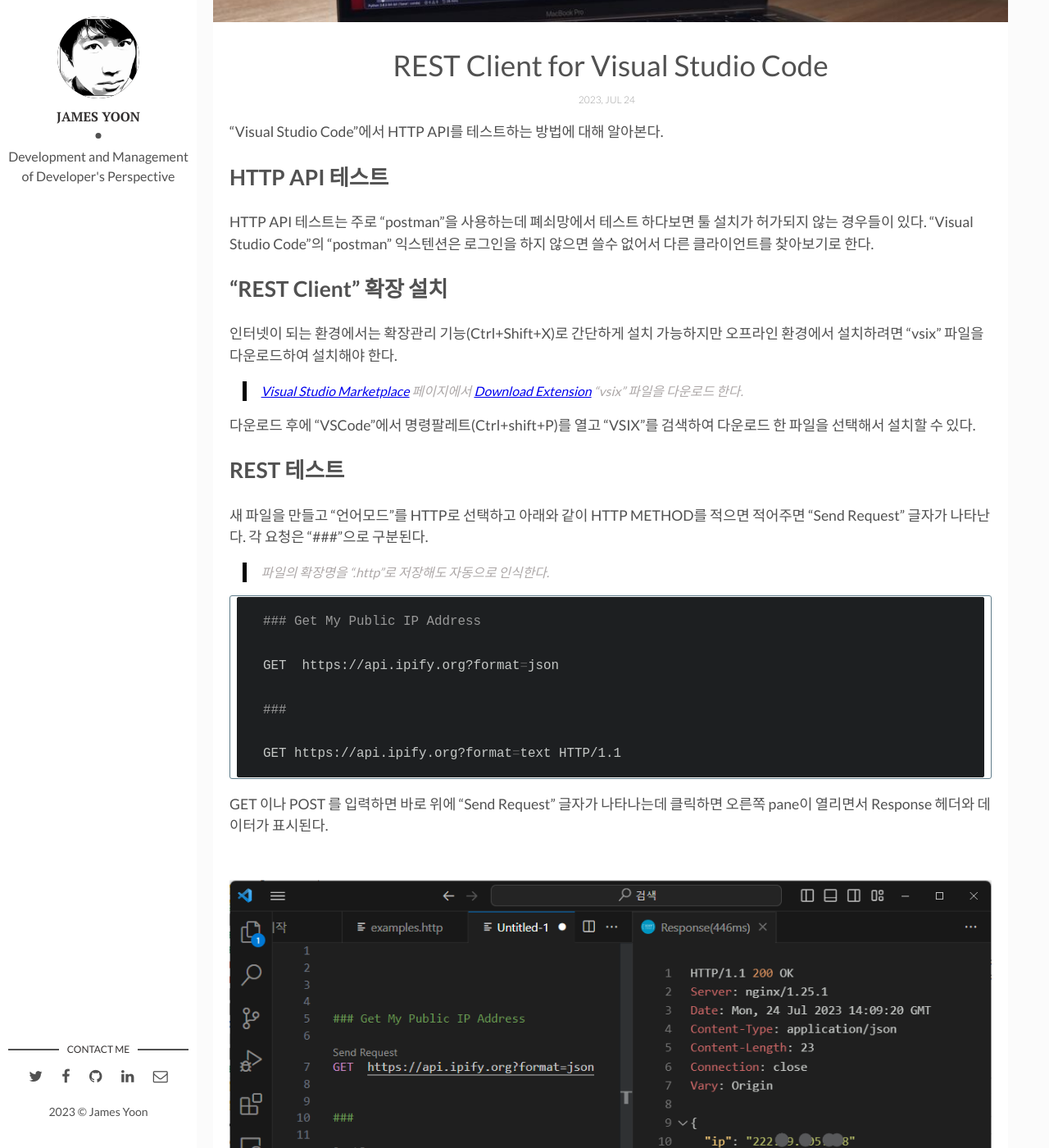
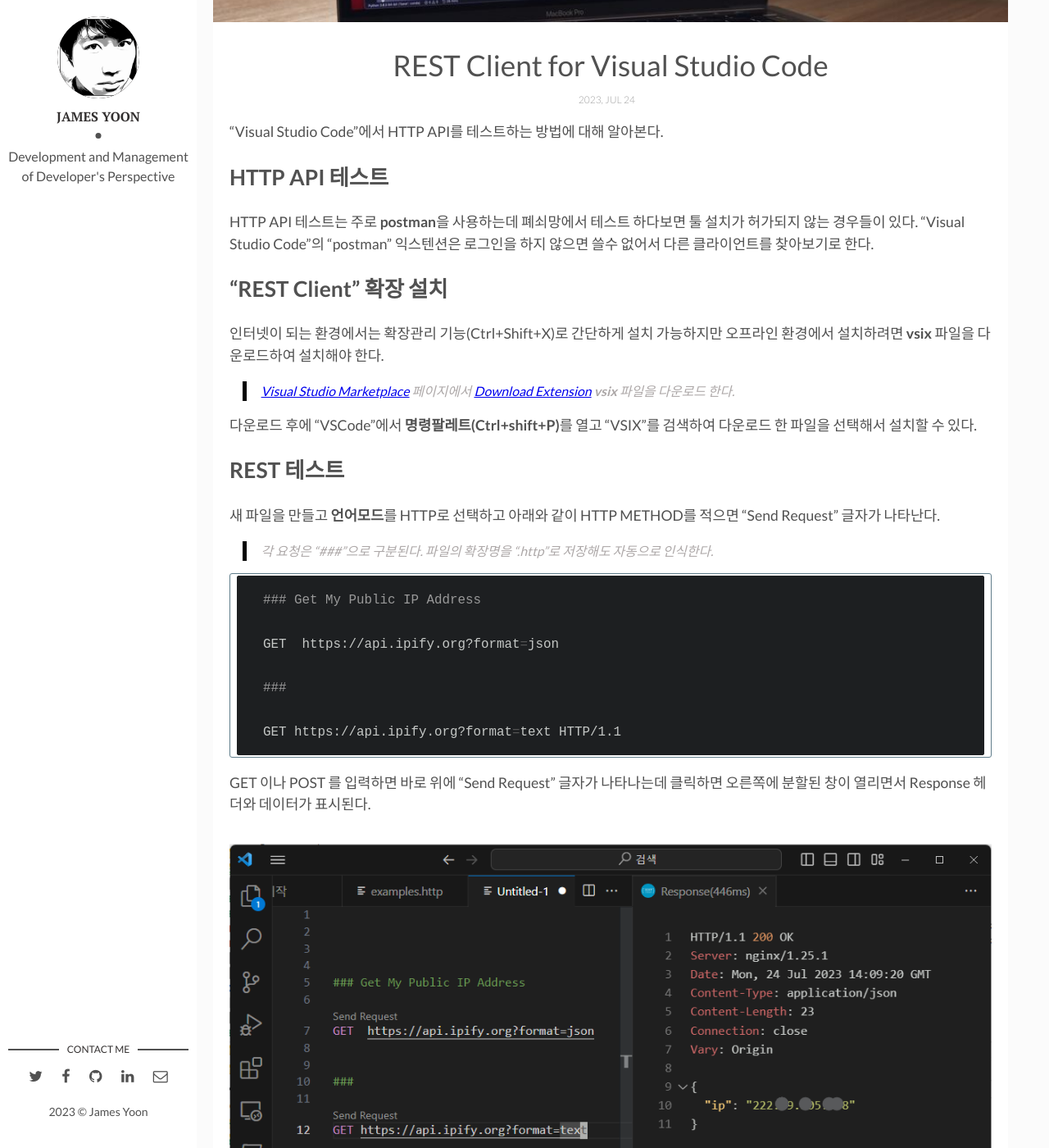
Before and after one commit to butteryoon/butteryoon.github.io, a Jekyll site: the page built from _posts/2023-07-22-restclient.md, in a window 1280 px wide and 1400 px high, scrolled down 493 px. Shown: the whole window at 82% size. Built offline with Jekyll 4.4.1, drawn with Linux system fonts in a browser that asks for light colours; comment, search, counter and statistics services are not loaded; some of the changed text lies outside the part shown.

Commit message:
REST CLIENT

````diff
--- a/_posts/2023-07-22-restclient.md
+++ b/_posts/2023-07-22-restclient.md
@@ -17,21 +17,22 @@
 
 ## HTTP API 테스트
 
-HTTP API 테스트는 주로 "postman"을 사용하는데 폐쇠망에서 테스트 하다보면 툴 설치가 허가되지 않는 경우들이 있다. "Visual Studio Code"의 "postman" 익스텐션은 로그인을 하지 않으면 쓸수 없어서 다른 클라이언트를 찾아보기로 한다.
+HTTP API 테스트는 주로 **postman**을 사용하는데 폐쇠망에서 테스트 하다보면 툴 설치가 허가되지 않는 경우들이 있다. "Visual Studio Code"의 "postman" 익스텐션은 로그인을 하지 않으면 쓸수 없어서 다른 클라이언트를 찾아보기로 한다.
 
 ## "REST Client" 확장 설치
 
-인터넷이 되는 환경에서는 확장관리 기능(Ctrl+Shift+X)로 간단하게 설치 가능하지만 오프라인 환경에서 설치하려면 "vsix" 파일을 다운로드하여 설치해야 한다.
+인터넷이 되는 환경에서는 확장관리 기능(Ctrl+Shift+X)로 간단하게 설치 가능하지만 오프라인 환경에서 설치하려면 **vsix** 파일을 다운로드하여 설치해야 한다.
 
-> [Visual Studio Marketplace](https://marketplace.visualstudio.com/items?itemName=humao.rest-clie) 페이지에서 [Download Extension](https://marketplace.visualstudio.com/_apis/public/gallery/publishers/humao/vsextensions/rest-client/0.25.1/vspackage) "vsix" 파일을 다운로드 한다.
+> [Visual Studio Marketplace](https://marketplace.visualstudio.com/items?itemName=humao.rest-clie) 페이지에서 [Download Extension](https://marketplace.visualstudio.com/_apis/public/gallery/publishers/humao/vsextensions/rest-client/0.25.1/vspackage) **vsix** 파일을 다운로드 한다.
 
 
-다운로드 후에 "VSCode"에서 명령팔레트(Ctrl+shift+P)를 열고 "VSIX"를 검색하여 다운로드 한 파일을 선택해서 설치할 수 있다.
+다운로드 후에 "VSCode"에서 **명령팔레트(Ctrl+shift+P)**를 열고 "VSIX"를 검색하여 다운로드 한 파일을 선택해서 설치할 수 있다.
 
 ## REST 테스트
 
-새 파일을 만들고 "언어모드"를 HTTP로 선택하고 아래와 같이 HTTP METHOD를 적으면 적어주면 "Send Request" 글자가 나타난다. 각 요청은 "###"으로 구분된다.
+새 파일을 만들고 **언어모드**를 HTTP로 선택하고 아래와 같이 HTTP METHOD를 적으면 "Send Request" 글자가 나타난다.
 
+> 각 요청은 "###"으로 구분된다.
 > 파일의 확장명을 ".http"로 저장해도 자동으로 인식한다.
 
 ```bash
@@ -44,9 +45,10 @@
 GET https://api.ipify.org?format=text HTTP/1.1
 ```
 
-GET 이나 POST 를 입력하면 바로 위에 "Send Request" 글자가 나타나는데 클릭하면 오른쪽 pane이 열리면서 Response 헤더와 데이터가 표시된다.
+GET 이나 POST 를 입력하면 바로 위에 "Send Request" 글자가 나타나는데 클릭하면 오른쪽에 분할된 창이 열리면서 Response 헤더와 데이터가 표시된다.
+![Send Request]({{site.baseurl}}/assets/img/rest-client.png)
 
-![Send Request]({{site.baseurl}}/assets/img/rest-client.png)
+기타 세부적인 사항은 아래의 사이트에 자세하게 설명되어 있으니 참고..
 
 ## 참고
 
````
